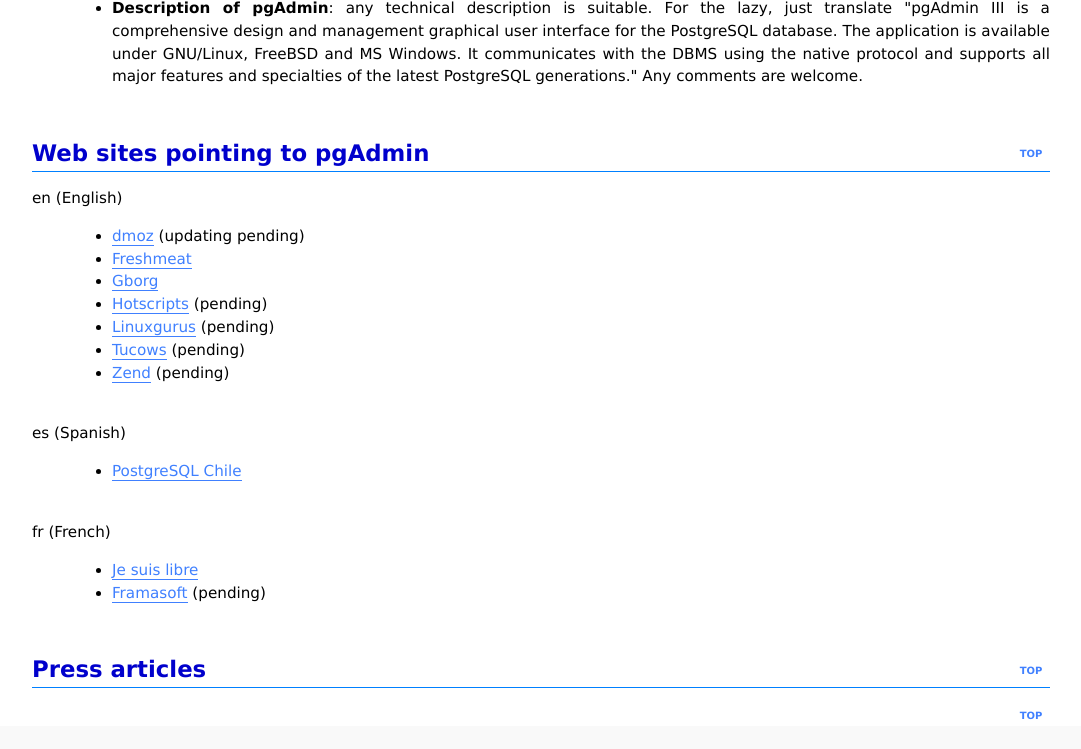
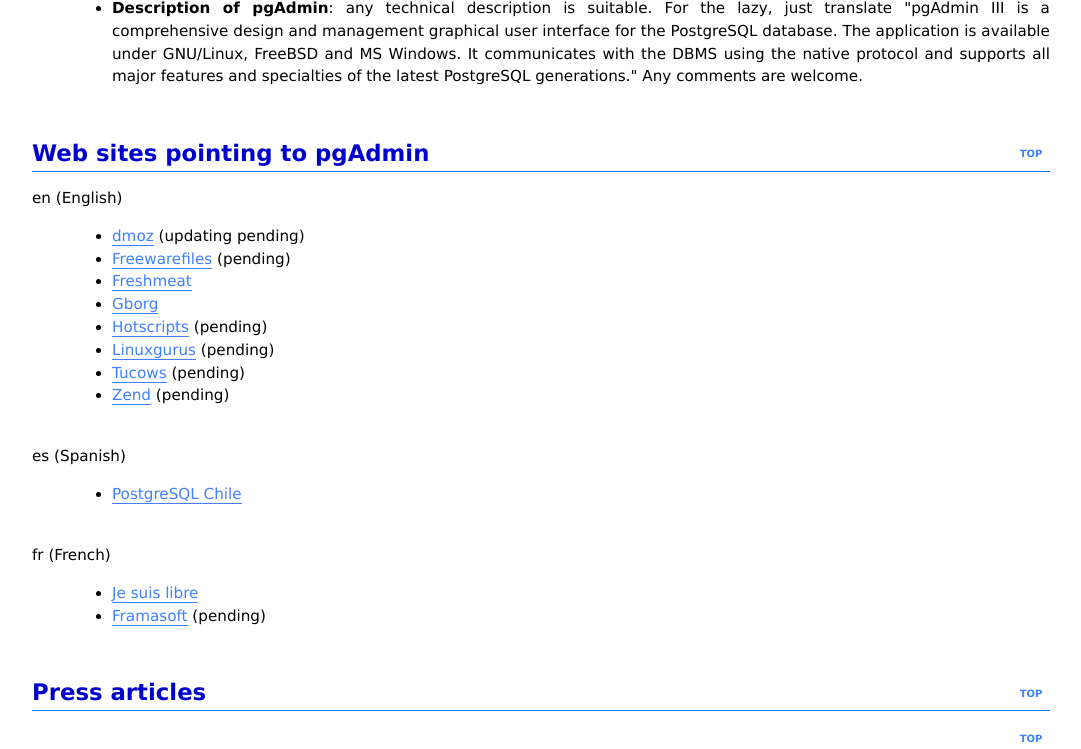
Before and after one commit to shish/pgadmin-www, a PHP site: page /pgadmin3/advocacy.php in a window 1280 px wide. Shown: the part 1044-1793 px from the top of the page, without its empty margins (196-1277 px from the left). Before the commit the page ends 1763 px from the top, so only its background shows below. Run offline with PHP 8.4, Linux system fonts and the light colour scheme.

Commit message:
Adding freewarefiles
git-svn-id: svn://svn.pgadmin.org/trunk@3071 a7884b65-44f6-0310-8a51-81a127f17b15

```diff
--- a/pgadmin3/cnt/cnt_advocacy.php
+++ b/pgadmin3/cnt/cnt_advocacy.php
@@ -55,6 +55,7 @@ en (English)
 <dd>
   <ul>
     <li><a href='http://dmoz.org/Computers/Software/Databases/PostgreSQL/'>dmoz</a> (updating pending)
+    <li><a href='http://www.freewarefiles.com'>Freewarefiles</a> (pending)
     <li><a href='http://freshmeat.net/projects/pgadmin3/?topic_id=68'>Freshmeat</a>
     <li><a href='http://gborg.postgresql.org/project/pgadmin3/projdisplay.php'>Gborg</a>
     <li><a href='http://www.hotscripts.com/Tools_and_Utilities/Database_Tools'>Hotscripts</a> (pending)
```
